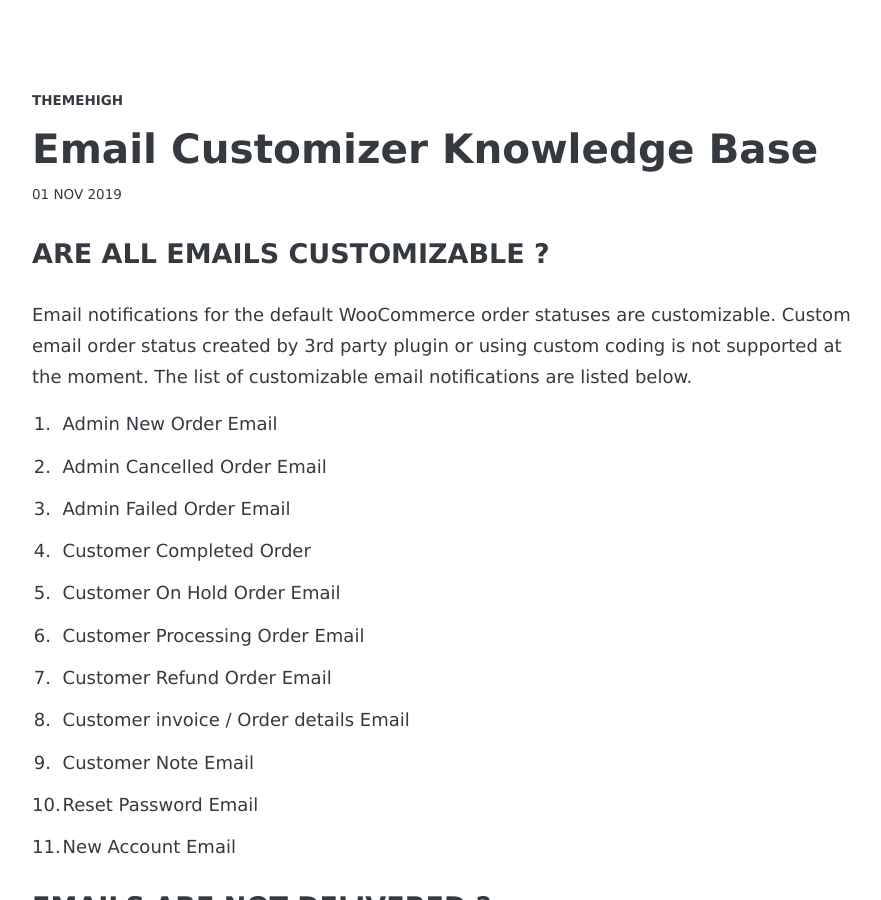
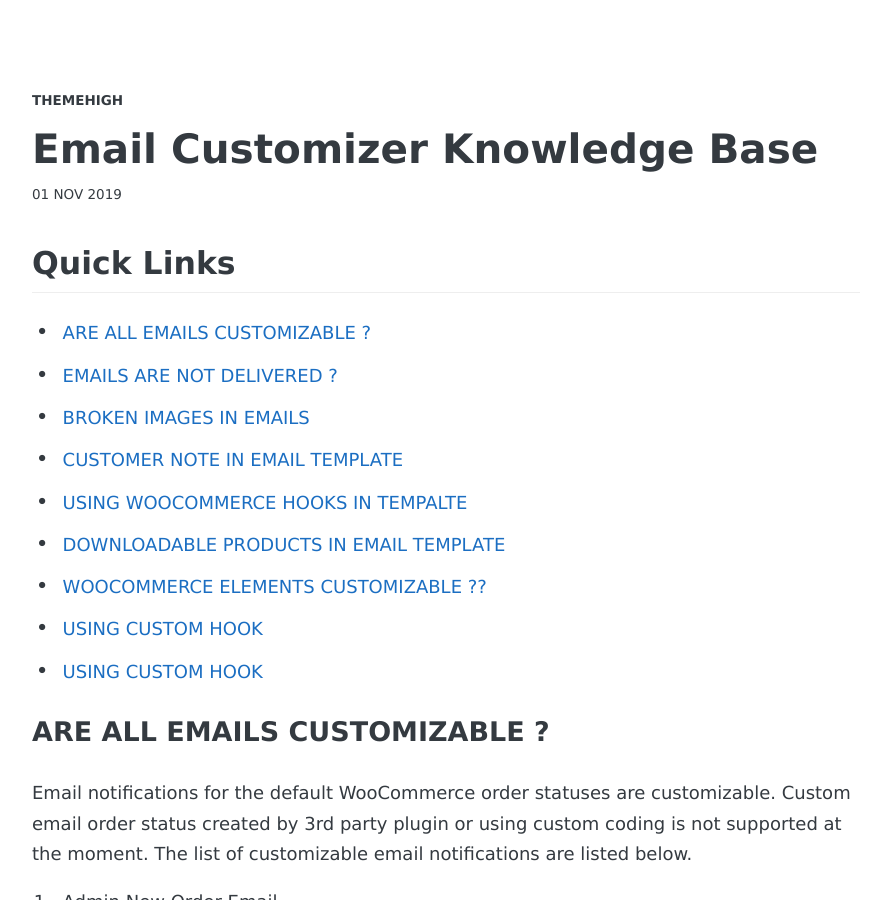
Before and after one commit to Themehigh/themehigh.github.io, a Jekyll site: the page built from _posts/2019-11-01-email-customizer-knowledge-base.markdown, in a window 1280 px wide and 900 px high. Shown: the whole window, without its empty margins (194-1075 px from the left). Built offline with Jekyll 4.4.1, drawn with Linux system fonts in a browser that asks for light colours; some web fonts are replaced; comment, search, counter and statistics services are not loaded.

Commit message:
TOC in email customizer post

```diff
--- a/_posts/2019-11-01-email-customizer-knowledge-base.markdown
+++ b/_posts/2019-11-01-email-customizer-knowledge-base.markdown
@@ -4,6 +4,10 @@ title:  Email Customizer Knowledge Base
 categories: jekyll update
 ---
 
+## Quick Links
+{:.no_toc}
+
+* Table of content. Use {:.no_toc} to escape some heading
 {:toc}
 
 ### ARE ALL EMAILS CUSTOMIZABLE ?
```
